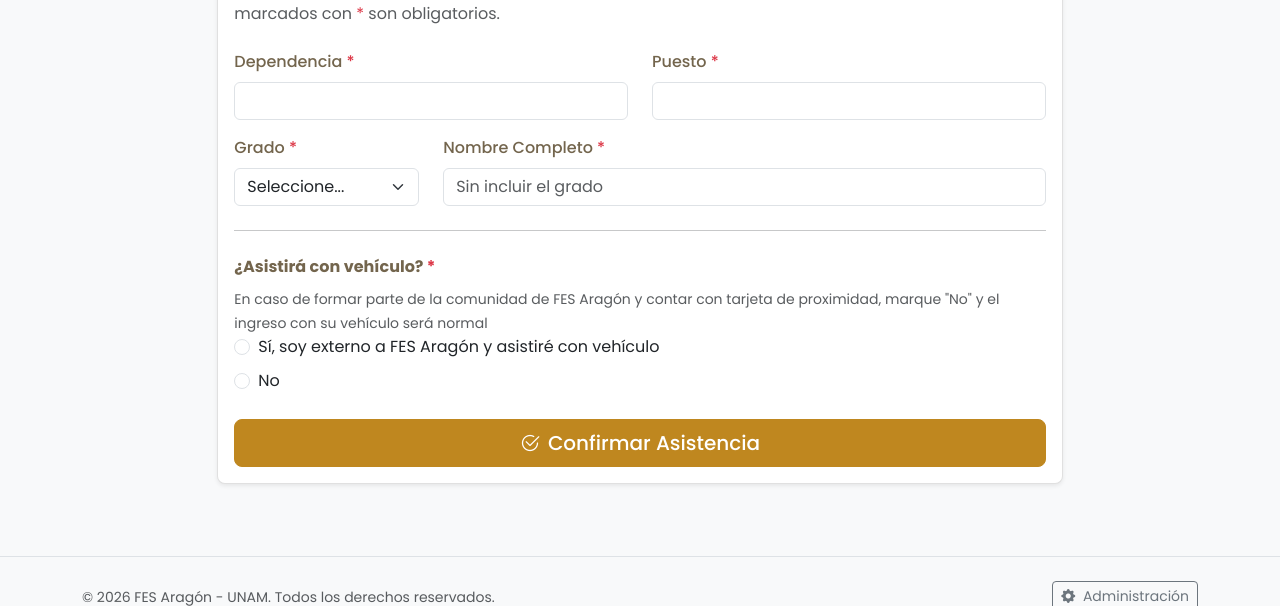
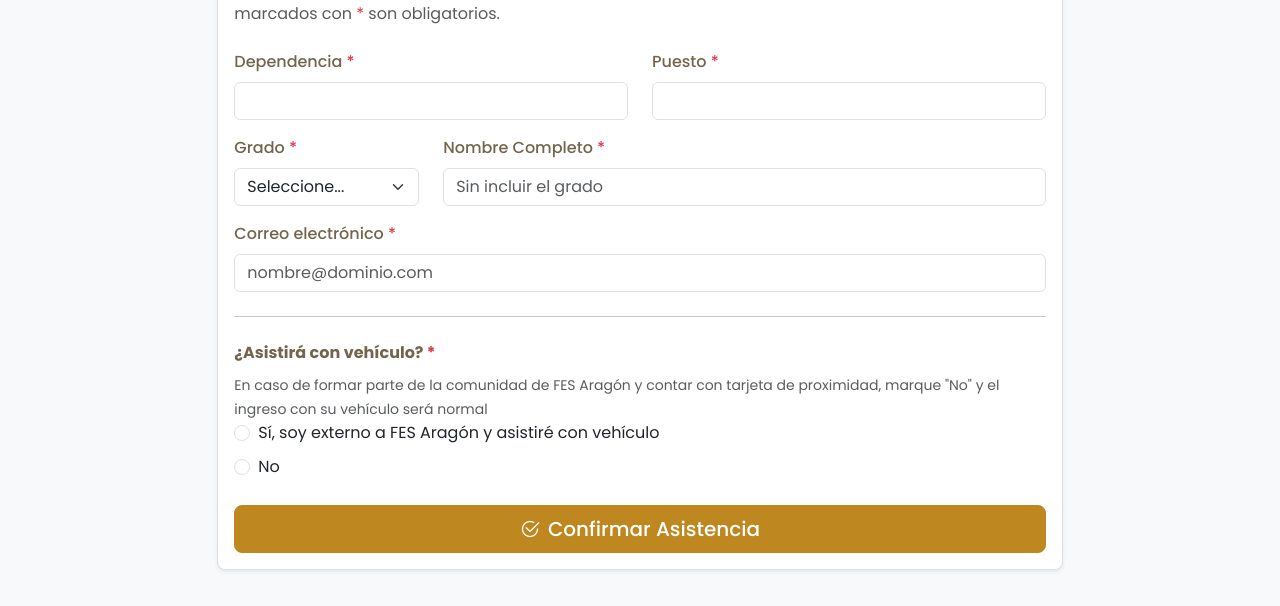
Before and after one commit to CarlosMelendezMejia/nuevo-formulario, a Flask app: page /evento/informe-gestion-2025 in a window 1280 px wide. Shown: the part 847-1453 px from the top of the page. Run offline with Flask 3, Linux system fonts and the light colour scheme; data comes from the database, SQL or seed files in the repository.

Commit message:
Add email field to confirmation system and implement validation
- Added email input to the confirmation form and updated validation logic in form.js.
- Updated the database schema to include an email column in the confirmation table.
- Modified templates to display email information in admin views and confirmation lists.
- Created migration script to add email column to existing confirmations.

```diff
--- a/app.py
+++ b/app.py
@@ -238,6 +238,33 @@ def api_confirmacion():
                 )
             return value
 
+        EMAIL_REGEX = re.compile(
+            r"^[A-Z0-9.!#$%&'*+/=?^_`{|}~-]+@"
+            r"[A-Z0-9](?:[A-Z0-9-]{0,61}[A-Z0-9])?"
+            r"(?:\.[A-Z0-9](?:[A-Z0-9-]{0,61}[A-Z0-9])?)+$",
+            re.IGNORECASE,
+        )
+
+        def require_email(field='email', max_len=254, label='correo electrónico'):
+            raw = data.get(field)
+            if raw is None:
+                raise ValidationError(f'El campo {label} es obligatorio', field=field, code='required')
+            email = str(raw).strip().lower()
+            # Sanitización: eliminar cualquier whitespace (pega con espacios, saltos de línea, etc.)
+            email = re.sub(r"\s+", "", email)
+            if not email:
+                raise ValidationError(f'El campo {label} es obligatorio', field=field, code='required')
+            if len(email) > max_len:
+                raise ValidationError(
+                    f'El campo {label} excede el límite de {max_len} caracteres',
+                    field=field,
+                    code='max_length',
+                    meta={'max': max_len}
+                )
+            if not EMAIL_REGEX.fullmatch(email):
+                raise ValidationError(f'El campo {label} es inválido', field=field, code='invalid')
+            return email
+
         def parse_id_evento(value):
             value = normalize_text(value)
             if not value or not value.isdigit():
@@ -286,6 +313,7 @@ def api_confirmacion():
             puesto = require_text('puesto', 255, 'puesto')
             grado = require_text('grado', 50, 'grado')
             nombre_completo = require_text('nombre_completo', 255, 'nombre_completo')
+            email = require_email('email', 254, 'correo electrónico')
 
             allowed_grados = {'Dr.', 'Dra.', 'Mtro.', 'Mtra.', 'Lic.', 'Ing.', 'Arq.', 'Otro'}
             if grado not in allowed_grados:
@@ -352,16 +380,17 @@ def api_confirmacion():
         try:
             cursor.execute("""
                 INSERT INTO confirmacion_asistencia
-                (id_evento, dependencia, puesto, grado, nombre_completo,
+                (id_evento, dependencia, puesto, grado, nombre_completo, email,
                  trae_vehiculo, vehiculo_modelo, vehiculo_color, vehiculo_placas,
                  ip, user_agent, confirmado_en)
-                VALUES (%s, %s, %s, %s, %s, %s, %s, %s, %s, %s, %s, NOW())
+                VALUES (%s, %s, %s, %s, %s, %s, %s, %s, %s, %s, %s, %s, NOW())
             """, (
                 id_evento,
                 dependencia,
                 puesto,
                 grado,
                 nombre_completo,
+                email,
                 trae_vehiculo,
                 vehiculo_modelo,
                 vehiculo_color,
@@ -791,6 +820,7 @@ def export_csv():
                 c.puesto,
                 c.grado,
                 c.nombre_completo,
+                c.email,
                 c.trae_vehiculo,
                 c.vehiculo_modelo,
                 c.vehiculo_color,
@@ -815,7 +845,7 @@ def export_csv():
         # Encabezados
         writer.writerow([
             'Slug', 'Título Evento', 'Dependencia', 'Puesto', 'Grado',
-            'Nombre Completo', 'Trae Vehículo', 'Modelo', 'Color', 'Placas',
+            'Nombre Completo', 'Correo', 'Trae Vehículo', 'Modelo', 'Color', 'Placas',
             'Confirmado En', 'Creado En'
         ])
 
@@ -828,6 +858,7 @@ def export_csv():
                 c['puesto'],
                 c['grado'],
                 c['nombre_completo'],
+                c.get('email') or '',
                 'Sí' if c['trae_vehiculo'] else 'No',
                 c['vehiculo_modelo'] or '',
                 c['vehiculo_color'] or '',
--- a/schema.sql
+++ b/schema.sql
@@ -36,6 +36,7 @@ CREATE TABLE IF NOT EXISTS confirmacion_asistencia (
     puesto VARCHAR(255) NOT NULL COMMENT 'Puesto que ocupa',
     grado VARCHAR(50) NOT NULL COMMENT 'Grado académico: Dr., Dra., Mtro., Mtra., Lic., Ing., Arq., Otro',
     nombre_completo VARCHAR(255) NOT NULL COMMENT 'Nombre completo sin incluir el grado',
+    email VARCHAR(254) NULL COMMENT 'Correo electrónico del encuestado (normalizado a minúsculas)',
     trae_vehiculo BOOLEAN DEFAULT 0 COMMENT 'Indica si asistirá con vehículo',
     vehiculo_modelo VARCHAR(100) NULL COMMENT 'Modelo del vehículo',
     vehiculo_color VARCHAR(50) NULL COMMENT 'Color del vehículo',
--- a/static/js/form.js
+++ b/static/js/form.js
@@ -20,8 +20,10 @@
     const gradoOtroWrap = document.getElementById('grado_otro_wrap');
     const gradoOtroInput = document.getElementById('grado_otro');
 
+    const emailInput = document.getElementById('email');
+
     // Si este script se carga en una página sin el formulario, salir sin romper.
-    if (!form || !traeVehiculoSi || !traeVehiculoNo || !vehiculoFields || !submitBtn || !submitText || !submitSpinner || !errorMessage || !gradoSelect) {
+    if (!form || !traeVehiculoSi || !traeVehiculoNo || !vehiculoFields || !submitBtn || !submitText || !submitSpinner || !errorMessage || !gradoSelect || !emailInput) {
         return;
     }
 
@@ -175,6 +177,7 @@
             grado: 'Grado',
             grado_otro: 'Grado (otro)',
             nombre_completo: 'Nombre completo',
+            email: 'Correo electrónico',
             trae_vehiculo: '¿Asistirá con vehículo?',
             vehiculo_modelo: 'Modelo del vehículo',
             vehiculo_color: 'Color del vehículo',
@@ -281,6 +284,9 @@
                 return { field, message: `${label}: contiene caracteres no permitidos.` };
             }
             if (code === 'invalid') {
+                if (field === 'email') {
+                    return { field, message: 'Por favor capture un correo válido (ej: nombre@dominio.com).' };
+                }
                 return { field, message: `${label}: valor inválido.` };
             }
         }
@@ -317,6 +323,28 @@
      */
     function validateForm() {
         let isValid = true;
+
+        // Email: sanitizar (sin espacios) + validar con regex sencilla
+        const rawEmail = (emailInput.value || '').trim();
+        const sanitizedEmail = rawEmail.replace(/\s+/g, '');
+        if (rawEmail !== sanitizedEmail) {
+            emailInput.value = sanitizedEmail;
+        }
+        const emailOk = /^[^\s@]+@[^\s@]+\.[^\s@]{2,}$/.test(sanitizedEmail);
+        if (!sanitizedEmail) {
+            emailInput.classList.add('is-invalid');
+            const fb = getOrCreateInvalidFeedback(emailInput);
+            if (fb) fb.textContent = 'Por favor capture su correo electrónico.';
+            isValid = false;
+        } else if (!emailOk) {
+            emailInput.classList.add('is-invalid');
+            const fb = getOrCreateInvalidFeedback(emailInput);
+            if (fb) fb.textContent = 'Por favor capture un correo válido (ej: nombre@dominio.com).';
+            isValid = false;
+        } else {
+            emailInput.classList.remove('is-invalid');
+            emailInput.classList.add('is-valid');
+        }
 
         // Validación de Bootstrap
         if (!form.checkValidity()) {
@@ -423,6 +451,11 @@
         const traeVehiculoValue = getTraeVehiculoValue();
         data.trae_vehiculo = traeVehiculoValue === 'si' ? true : (traeVehiculoValue === 'no' ? false : null);
 
+        // Normalizar email antes de enviar
+        if (typeof data.email === 'string') {
+            data.email = data.email.trim().replace(/\s+/g, '').toLowerCase();
+        }
+
         // Si no trae vehículo, asegurar que los campos están vacíos
         if (data.trae_vehiculo !== true) {
             data.vehiculo_modelo = '';
--- a/templates/admin.html
+++ b/templates/admin.html
@@ -230,6 +230,7 @@
                         <th>Puesto</th>
                         <th>Grado</th>
                         <th>Nombre</th>
+                        <th>Correo</th>
                         <th>Vehículo</th>
                         <th>Modelo</th>
                         <th>Color</th>
@@ -244,6 +245,7 @@
                         <td>{{ conf.puesto }}</td>
                         <td>{{ conf.grado }}</td>
                         <td>{{ conf.nombre_completo }}</td>
+                        <td>{{ conf.email or '-' }}</td>
                         <td>
                             {% if conf.trae_vehiculo %}
                             <span class="badge bg-info">Sí</span>
--- a/templates/form.html
+++ b/templates/form.html
@@ -115,6 +115,17 @@
                         </div>
                     </div>
 
+                    <div class="row mb-3">
+                        <div class="col-md-12">
+                            <label for="email" class="form-label">
+                                Correo electrónico <span class="text-danger">*</span>
+                            </label>
+                            <input type="email" class="form-control" id="email" name="email"
+                                   placeholder="nombre@dominio.com" maxlength="254" required
+                                   autocomplete="email" inputmode="email">
+                        </div>
+                    </div>
+
                     <div id="grado_otro_wrap" class="row mb-3" style="display: none;">
                         <div class="col-md-6">
                             <label for="grado_otro" class="form-label">
--- a/templates/todas_confirmaciones.html
+++ b/templates/todas_confirmaciones.html
@@ -33,6 +33,7 @@
                             <th>Dependencia</th>
                             <th>Puesto</th>
                             <th>Grado y Nombre</th>
+                            <th>Correo</th>
                             <th>Vehículo</th>
                             <th>Modelo</th>
                             <th>Color</th>
@@ -54,6 +55,7 @@
                             <td>{{ conf.dependencia }}</td>
                             <td>{{ conf.puesto }}</td>
                             <td><strong>{{ conf.grado }} {{ conf.nombre_completo }}</strong></td>
+                            <td>{{ conf.email or '-' }}</td>
                             <td class="text-center">
                                 {% if conf.trae_vehiculo %}
                                 <span class="badge bg-info">Sí</span>
```
Also changed, not shown: migrations/002_add_confirmacion_email.sql (added).
